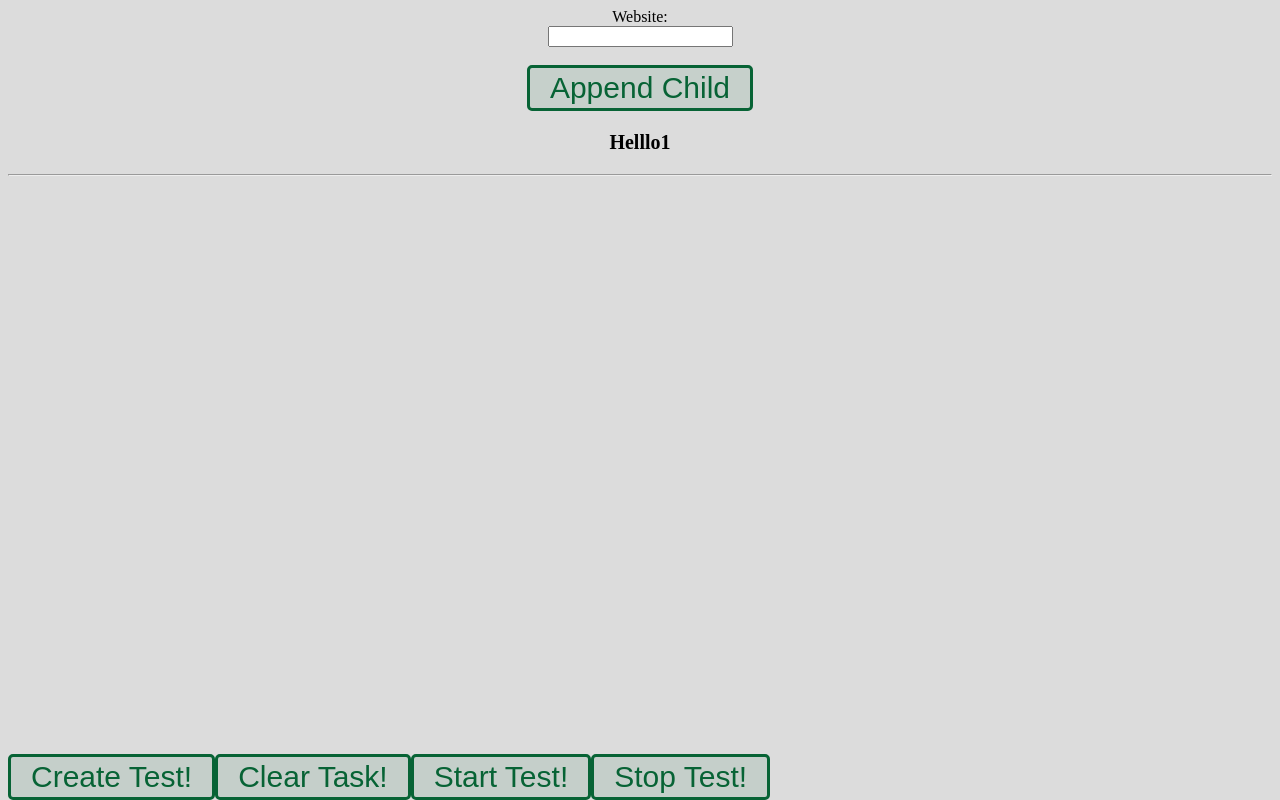
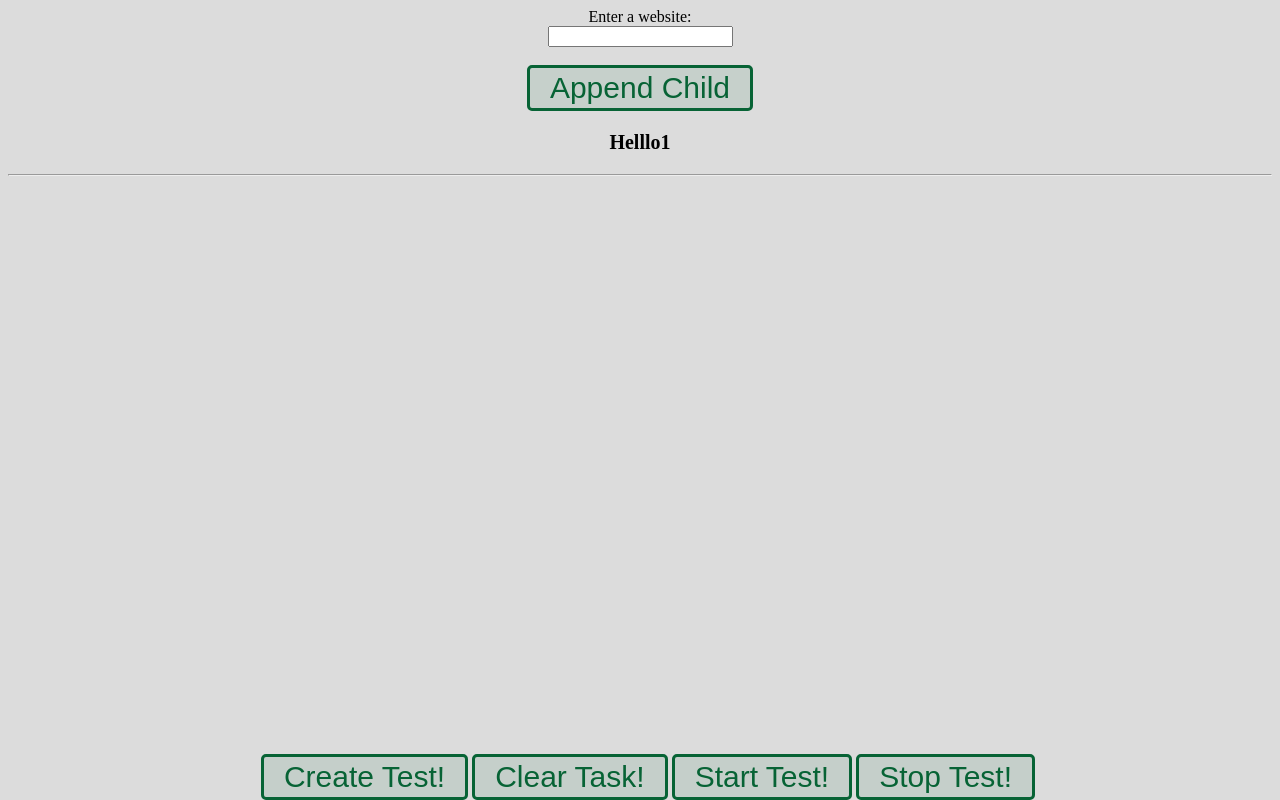
Before and after one commit to Towson-490/COSC490GUI, an Electron app: page eletron/gui.html in a window 1280 px wide. Drawn offline with Linux system fonts and the light colour scheme.

Commit message:
the bar is centered ; there's spaces in between buttons

```diff
--- a/eletron/gui.html
+++ b/eletron/gui.html
@@ -9,7 +9,7 @@
 
 <body>
 <div id="websiteText">
-    <label for="lname">Website:</label><br>
+    <label for="lname">Enter a website:</label><br>
     <input type="text" id="lname" name="lname"><br><br>
 </div>
 
--- a/eletron/styles.css
+++ b/eletron/styles.css
@@ -13,7 +13,7 @@ body{
 }
 
 .relative button {
-float: left;
+
 }
 
 button {
```
